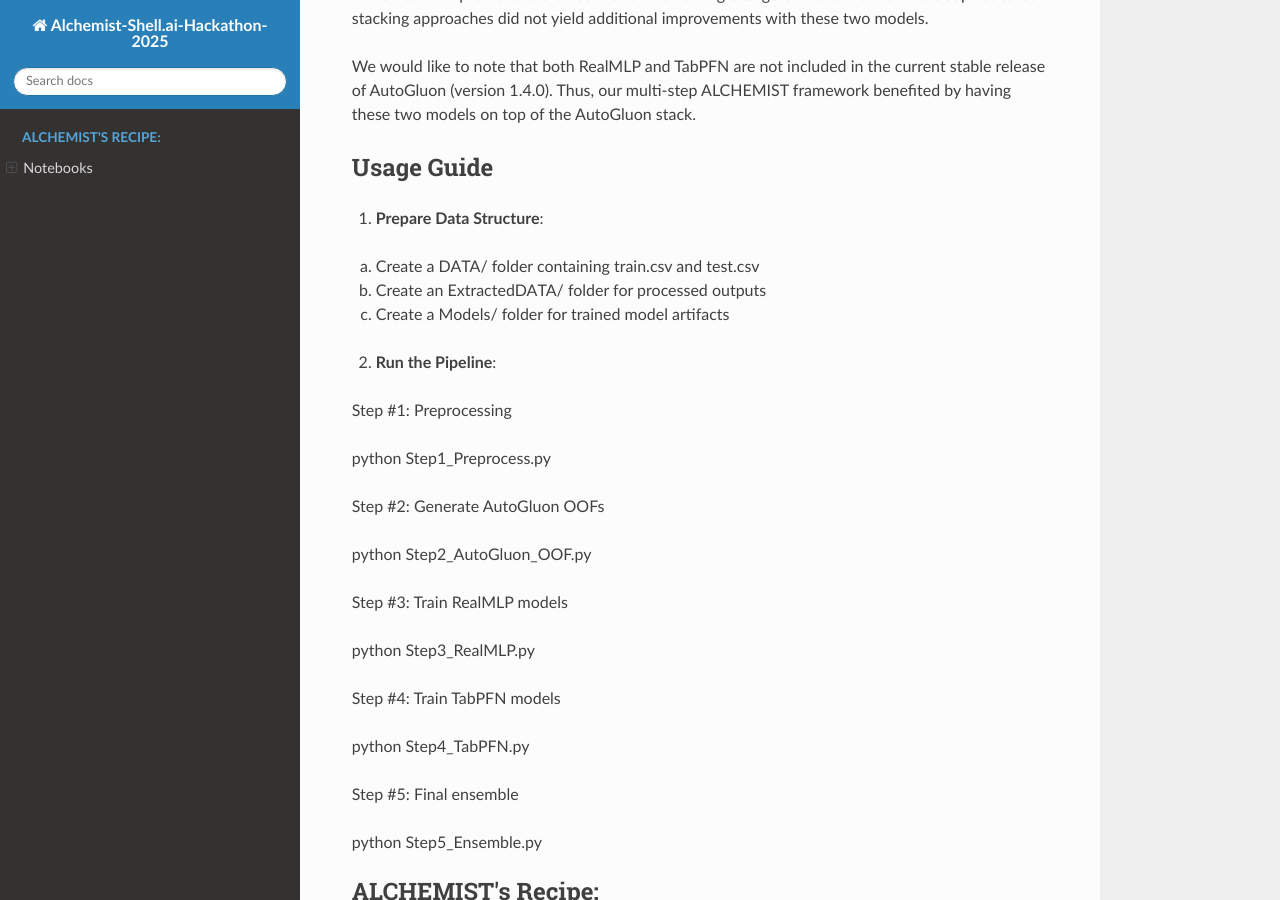
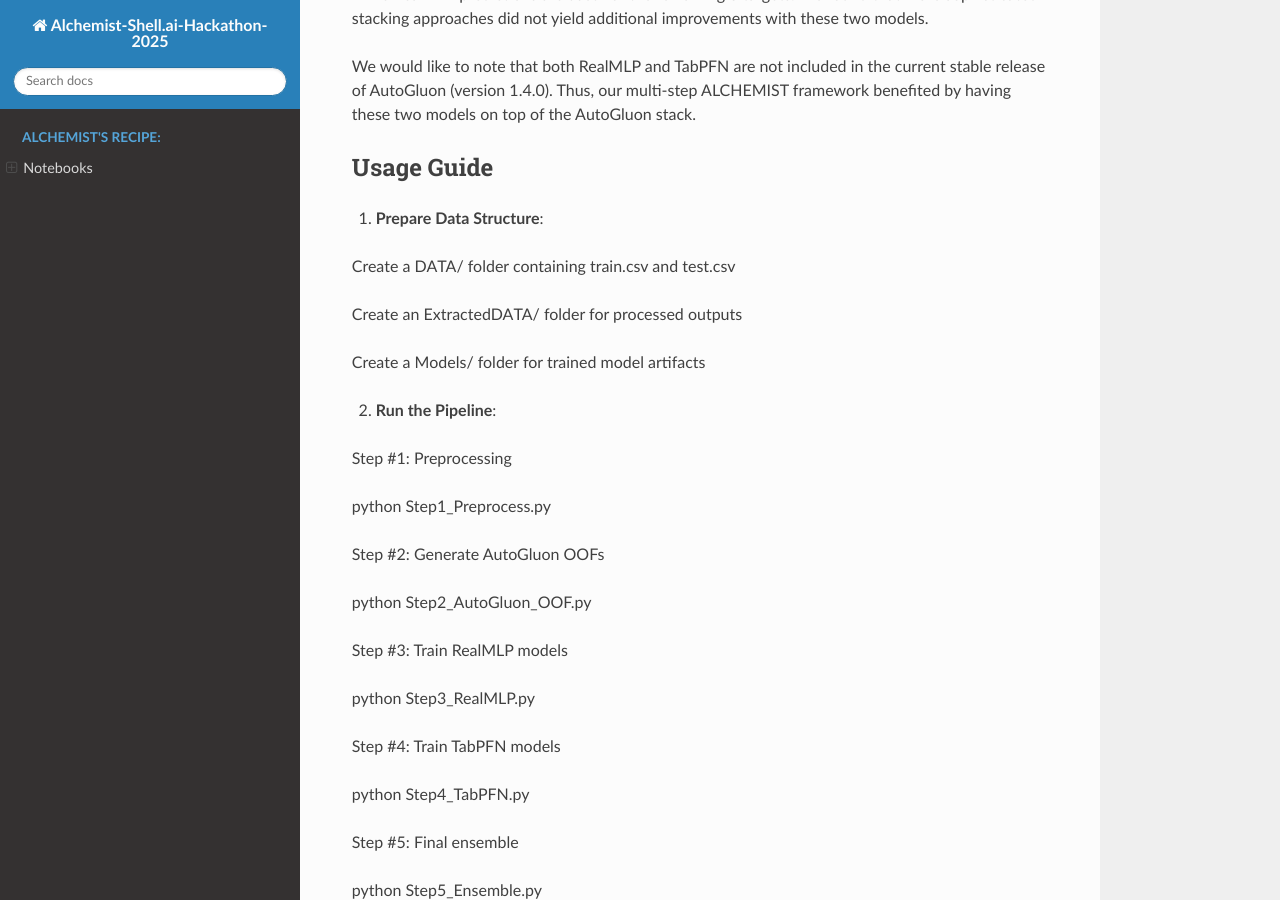
Before and after one commit to Sukantabasu/alchemist-shell.ai-hackathon-2025, a Sphinx documentation site: the page built from docs/source/index.rst, in a window 1280 px wide and 900 px high, scrolled down 2177 px. Built offline with Sphinx 7.4.7 and the Read the Docs theme 3.1.0, drawn with Linux system fonts in a browser that asks for light colours; pages that are not in the unit, such as notebooks, are missing from menus.

```diff
--- a/docs/source/index.rst
+++ b/docs/source/index.rst
@@ -67,11 +67,11 @@ Usage Guide
 
 1. **Prepare Data Structure**:
 
-a. Create a DATA/ folder containing train.csv and test.csv
+Create a DATA/ folder containing train.csv and test.csv
 
-b. Create an ExtractedDATA/ folder for processed outputs
+Create an ExtractedDATA/ folder for processed outputs
 
-c. Create a Models/ folder for trained model artifacts
+Create a Models/ folder for trained model artifacts
 
 2. **Run the Pipeline**:
 
```
